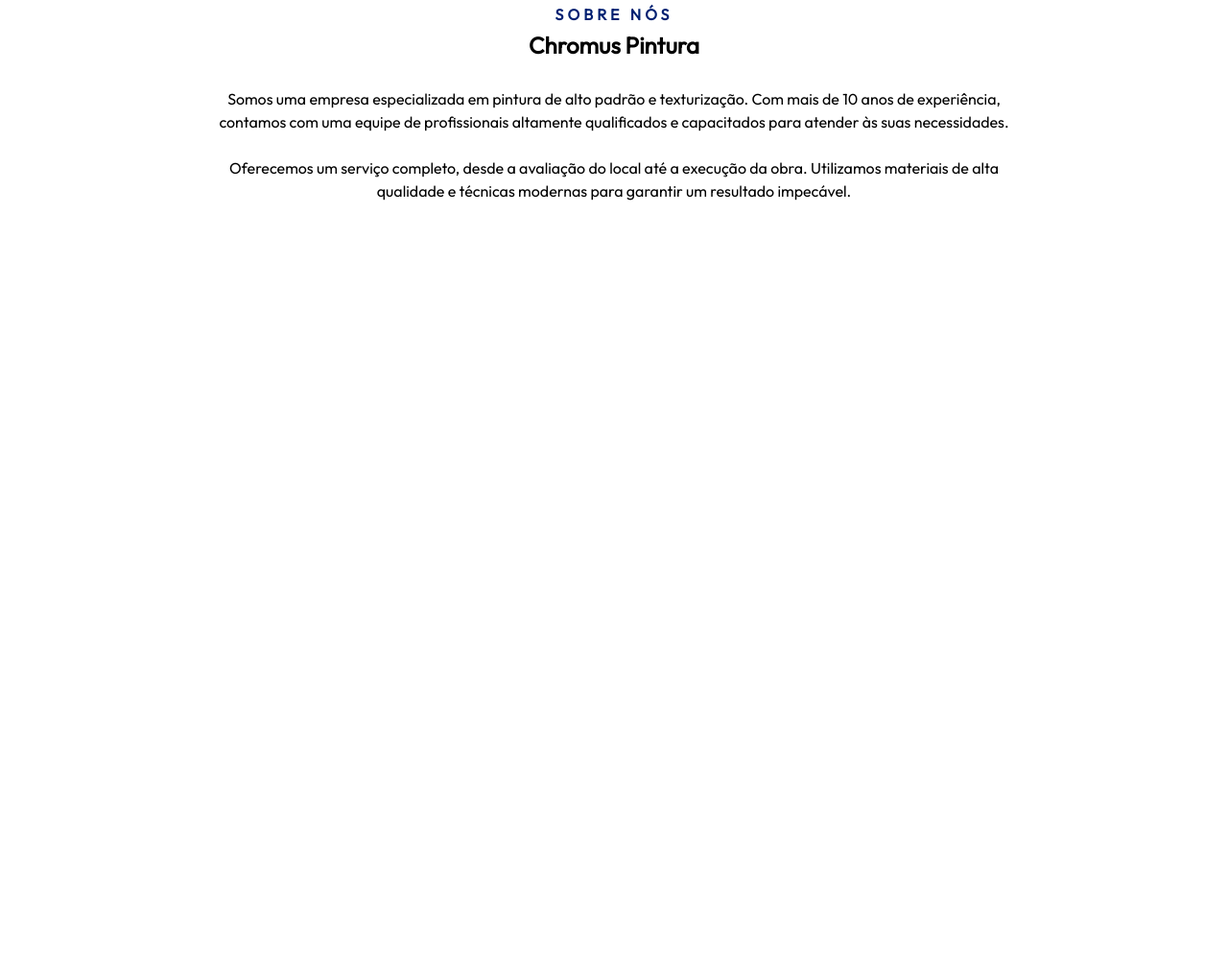
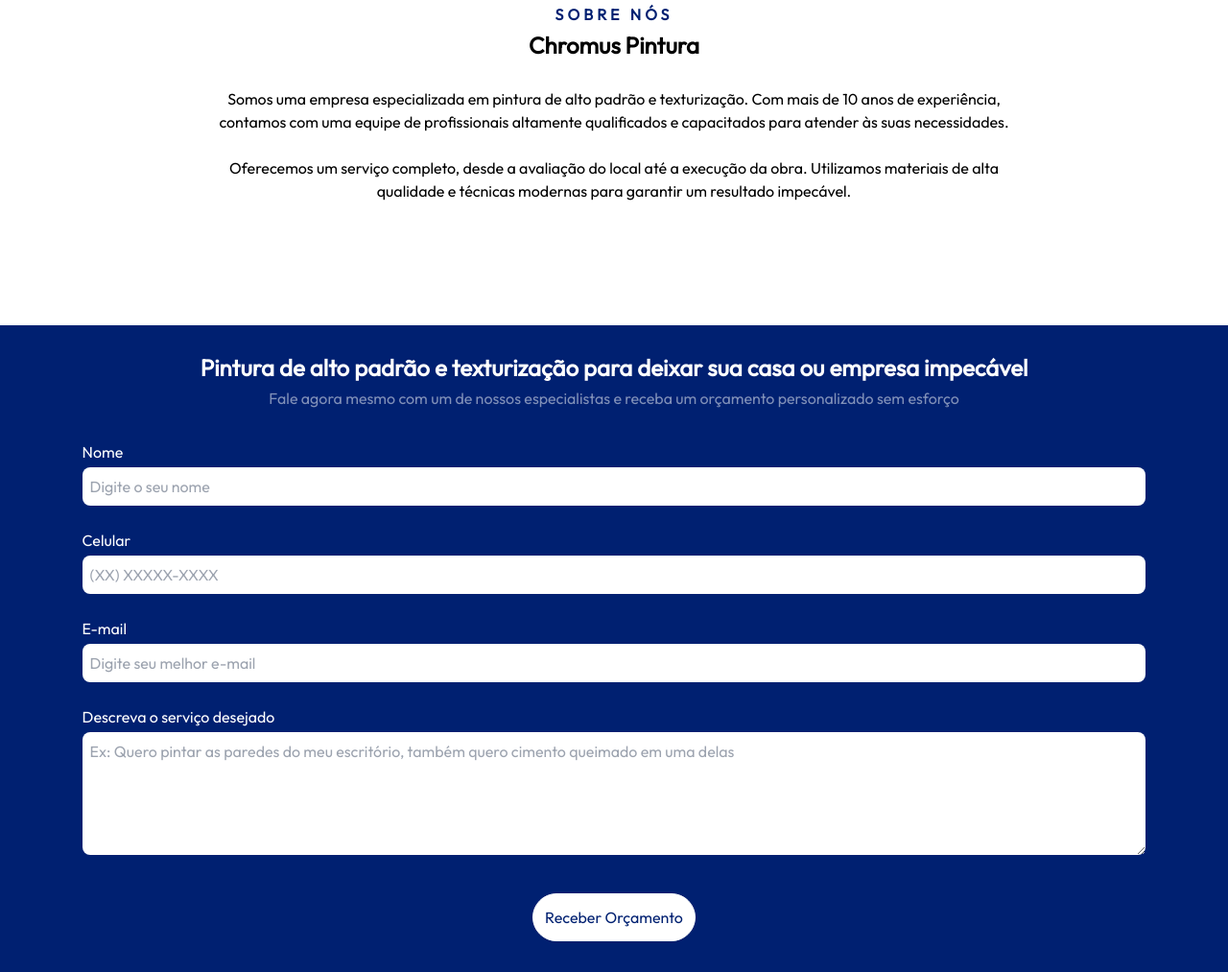
Before and after one commit to doguebart/Chromus, a plain HTML site: page index.html in a window 1280 px wide. Shown: the part 3071-4084 px from the top of the page at 96% size. Before the commit the page ends 3410 px from the top, so only its background shows below. Drawn offline with nearby package versions, Linux system fonts and the light colour scheme.

Commit message:
feat: create non-functional orçamento form

```diff
--- a/index.html
+++ b/index.html
@@ -472,6 +472,74 @@
           </p>
         </div>
       </section>
+      <section
+        id="orcamento"
+        class="w-full h-fit bg-blue px-6 py-[2rem] flex flex-col"
+      >
+        <div class="flex flex-col space-y-2 w-[80%] text-center m-auto">
+          <p class="font-bold text-white text-[1.5rem] leading-normal">
+            Pintura de alto padrão e texturização para deixar sua casa ou
+            empresa impecável
+          </p>
+          <p class="text-white/50">
+            Fale agora mesmo com um de nossos especialistas e receba um
+            orçamento personalizado sem esforço
+          </p>
+        </div>
+        <div class="w-[90%] m-auto mt-[2rem] flex flex-col space-y-10">
+          <form class="w-full max-h-full space-y-6">
+            <div class="flex flex-col space-y-1">
+              <label for="name" class="text-white">Nome</label>
+              <input
+                class="p-2 rounded-lg outline-none placeholder:text-[16px]"
+                type="text"
+                name="name"
+                placeholder="Digite o seu nome"
+                id="name"
+              />
+            </div>
+            <div class="flex flex-col space-y-1">
+              <label for="phone" class="text-white">Celular</label>
+              <input
+                class="p-2 rounded-lg outline-none placeholder:text-[16px]"
+                type="tel"
+                name="phone"
+                placeholder="(XX) XXXXX-XXXX"
+                id="phone"
+              />
+            </div>
+            <div class="flex flex-col space-y-1">
+              <label for="email" class="text-white">E-mail</label>
+              <input
+                class="p-2 rounded-lg outline-none placeholder:text-[16px]"
+                type="email"
+                name="email"
+                placeholder="Digite seu melhor e-mail"
+                id="email"
+              />
+            </div>
+            <div class="flex flex-col space-y-1">
+              <label for="service" class="text-white"
+                >Descreva o serviço desejado</label
+              >
+              <textarea
+                class="h-[8rem] p-2 rounded-lg outline-none placeholder:text-[16px]"
+                type="text"
+                name="service"
+                placeholder="Ex: Quero pintar as paredes do meu escritório, também quero cimento queimado em uma delas"
+                id="service"
+              ></textarea>
+            </div>
+          </form>
+          <div class="w-full flex justify-center">
+            <button
+              class="w-fit text-blue shadow-sm bg-white border border-solid border-blue border-white p-3 rounded-full hover:bg-blue hover:text-white duration-200"
+            >
+              Receber Orçamento
+            </button>
+          </div>
+        </div>
+      </section>
     </main>
 
     <script>
```
